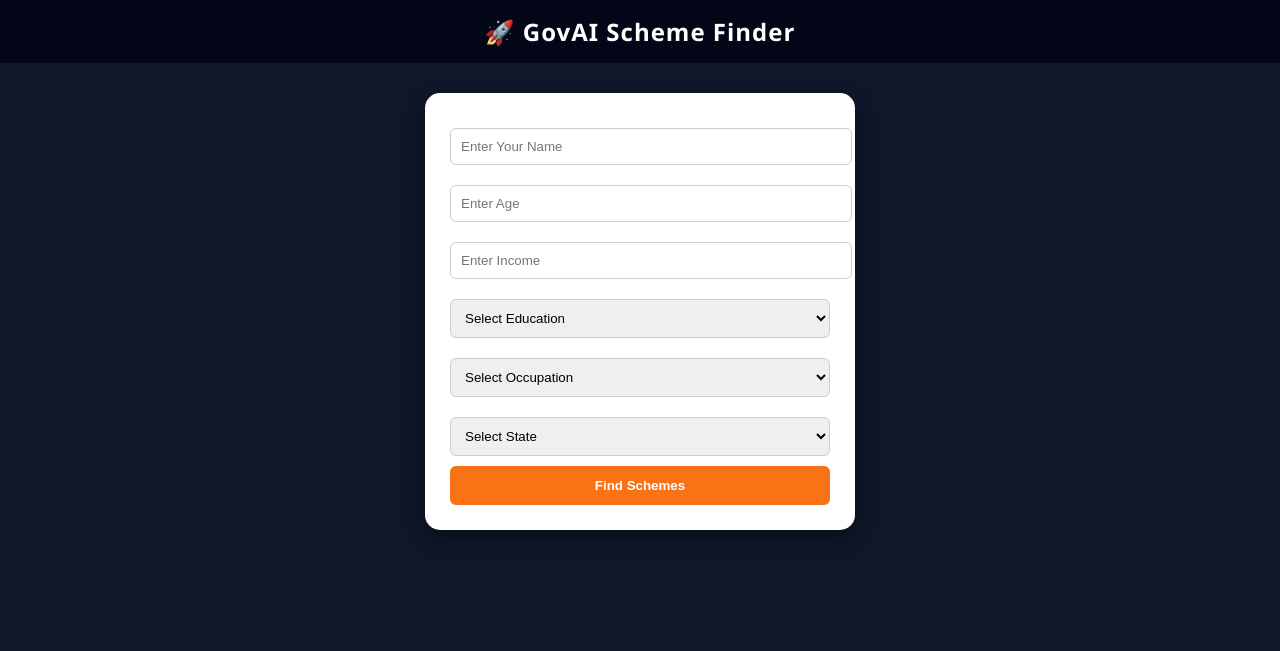
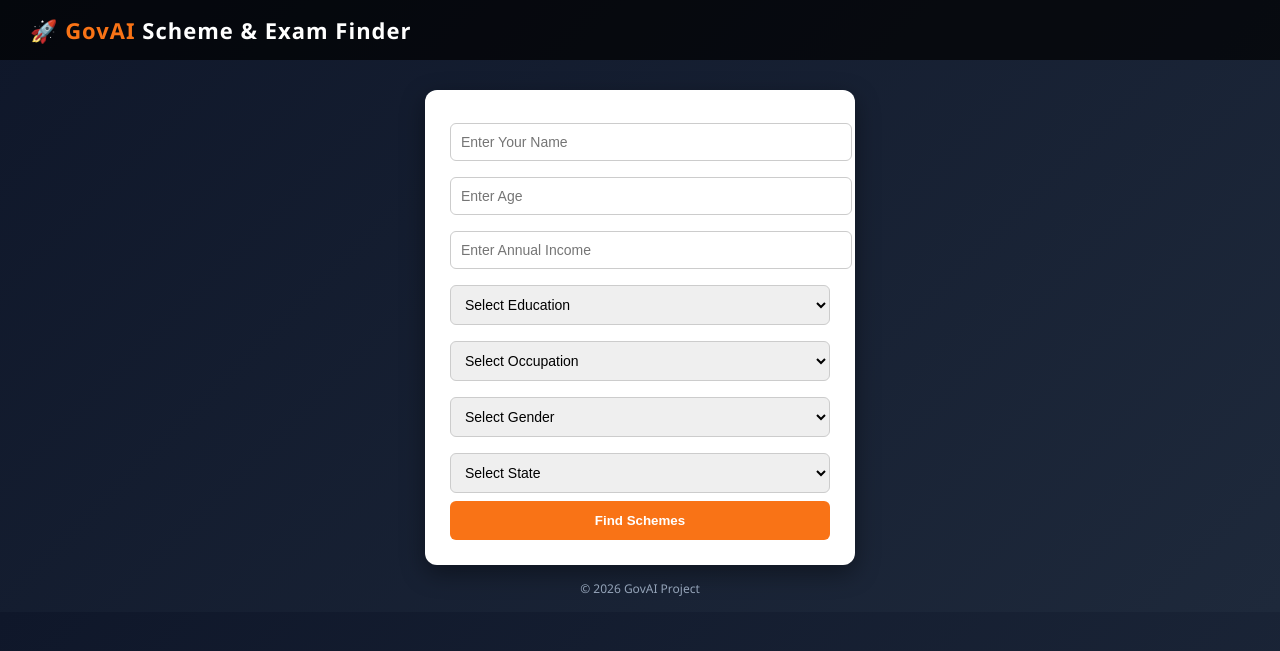
Before and after one commit to Zakhu23/gov-AIfinder, a Flask app: page / in a window 1280 px wide. Shown: the top 651 px of the page. Run offline with Flask 3, Linux system fonts and the light colour scheme.

Commit message:
Update index.html

```diff
--- a/templates/index.html
+++ b/templates/index.html
@@ -5,42 +5,47 @@
 
     <style>
         body {
-            font-family: 'Segoe UI';
             margin: 0;
-            background: #0f172a;
+            font-family: 'Segoe UI', sans-serif;
+            background: linear-gradient(135deg, #0f172a, #1e293b);
             color: white;
         }
 
         header {
-            background: #020617;
-            padding: 15px;
-            text-align: center;
-            font-size: 24px;
+            background: rgba(0,0,0,0.7);
+            padding: 15px 30px;
+            font-size: 22px;
             font-weight: bold;
             letter-spacing: 1px;
         }
 
-        .container {
+        header span {
+            color: #f97316;
+        }
+
+        .main {
             display: flex;
-            justify-content: center;
-            margin-top: 30px;
+            flex-direction: column;
+            align-items: center;
         }
 
         .form-box {
             background: white;
             color: black;
             padding: 25px;
-            border-radius: 15px;
+            border-radius: 12px;
             width: 380px;
-            box-shadow: 0 8px 20px rgba(0,0,0,0.4);
+            margin-top: 30px;
+            box-shadow: 0 8px 25px rgba(0,0,0,0.4);
         }
 
         input, select {
             width: 100%;
             padding: 10px;
-            margin: 10px 0;
+            margin: 8px 0;
             border-radius: 6px;
             border: 1px solid #ccc;
+            font-size: 14px;
         }
 
         button {
@@ -105,27 +117,31 @@
             font-weight: bold;
         }
 
-        h2 {
+        footer {
             text-align: center;
-            margin-top: 20px;
+            padding: 15px;
+            font-size: 12px;
+            color: #94a3b8;
         }
     </style>
 </head>
 
 <body>
 
-<header>🚀 GovAI Scheme Finder</header>
+<header>
+    🚀 <span>GovAI</span> Scheme & Exam Finder
+</header>
 
-<div class="container">
+<div class="main">
+
 <div class="form-box">
-
 <form method="POST">
 
 <input type="text" name="name" placeholder="Enter Your Name" required>
 
 <input type="number" name="age" placeholder="Enter Age" required>
 
-<input type="number" name="income" placeholder="Enter Income" required>
+<input type="number" name="income" placeholder="Enter Annual Income" required>
 
 <select name="education">
 <option value="">Select Education</option>
@@ -138,6 +154,14 @@
 <option>Student</option>
 <option>Farmer</option>
 <option>Unemployed</option>
+<option>Employed</option>
+</select>
+
+<select name="gender">
+<option value="">Select Gender</option>
+<option>Male</option>
+<option>Female</option>
+<option>Other</option>
 </select>
 
 <select name="state">
@@ -210,10 +235,17 @@ You are eligible for these Exams and Schemes thanks</h2>
 <!-- 👇 No Result -->
 {% if user_name and not results %}
 <p class="no-result">
-    Hi {{ user_name }}, no schemes found 😔<br>
-    Try different details.
+Hi {{ user_name }} 😔<br>
+No schemes found.<br>
+Try different inputs 🔍
 </p>
 {% endif %}
 
+</div>
+
+<footer>
+    © 2026 GovAI Project
+</footer>
+
 </body>
 </html>
```
Also changed, not shown: other parts of templates/index.html (+19 -11 lines).
